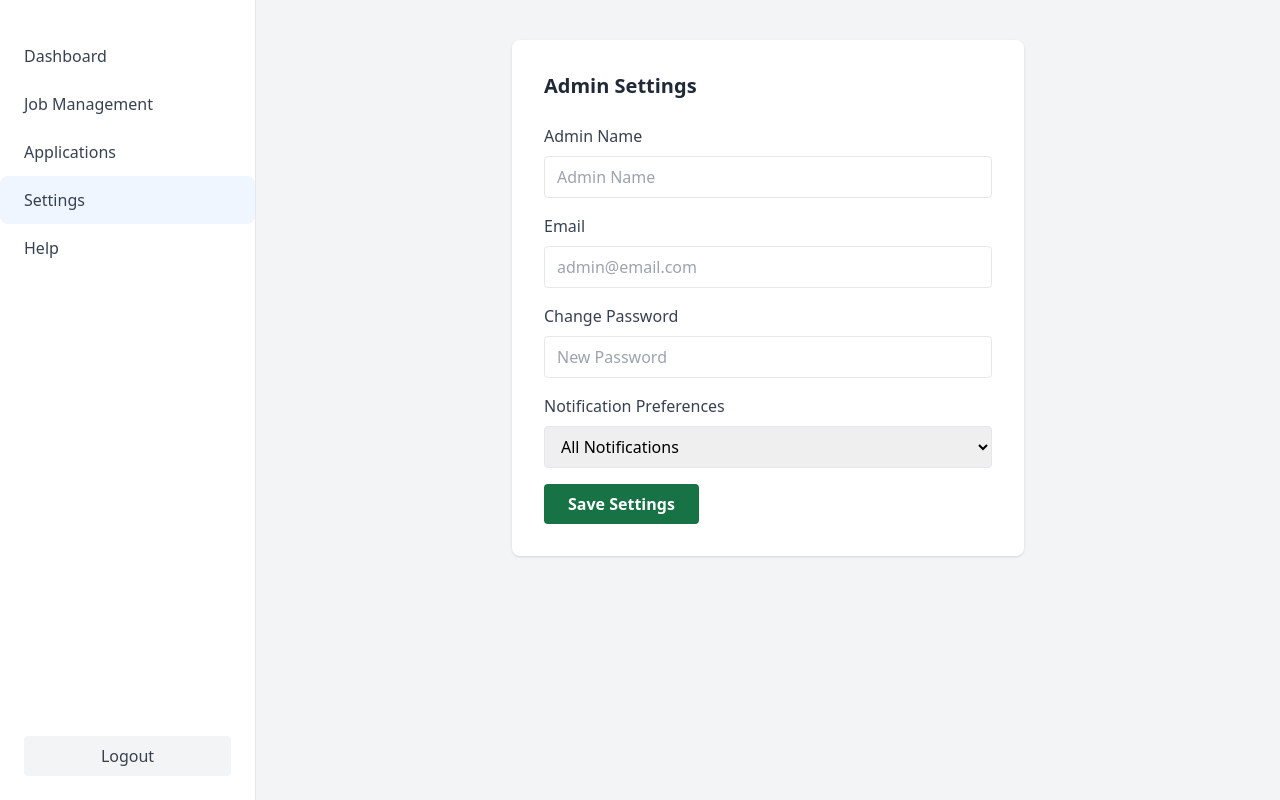
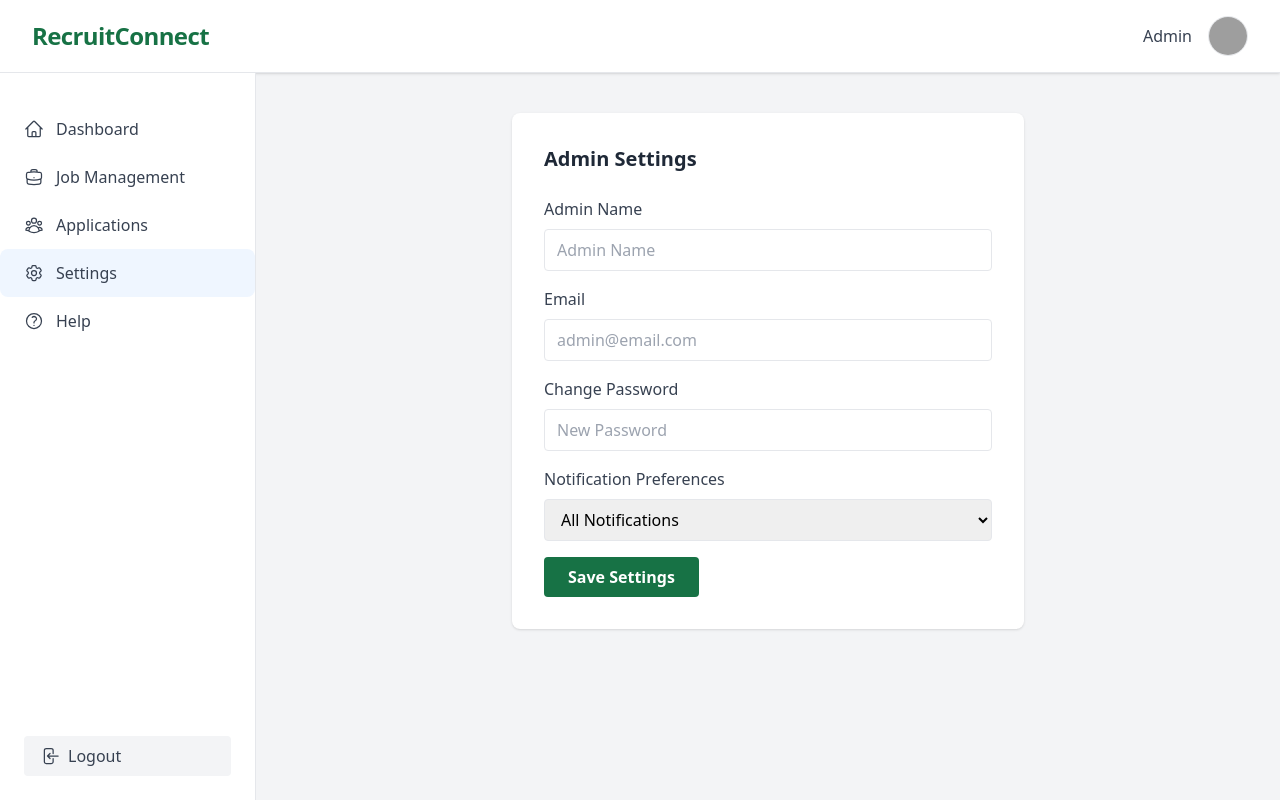
Before and after one commit to Mundia1/recruit-connect-frontend-, a React (Vite) app: page /admin/settings in a window 1280 px wide. Built offline with nearby package versions, Linux system fonts and the light colour scheme; grey boxes are pictures that could not be loaded.

Commit message:
Added recharts library and updated AdminDashboard component to use StatisticsCard and BarChart/LineChart components from recharts library

```diff
--- a/package.json
+++ b/package.json
@@ -23,6 +23,7 @@
     "react-icons": "^5.5.0",
     "react-router-dom": "^7.7.0",
     "react-toastify": "^11.0.5",
+    "recharts": "^3.1.0",
     "yup": "^1.6.1"
   },
   "devDependencies": {
--- a/src/pages/AdminDashboard.jsx
+++ b/src/pages/AdminDashboard.jsx
@@ -1,12 +1,17 @@
+
 import React, { useState } from "react";
 import { useNavigate, useLocation } from "react-router-dom";
+import StatisticsCard from "../components/features/analytics/StatisticsCard";
+import BarChart from "../components/features/analytics/BarChart";
+import LineChart from "../components/features/analytics/LineChart";
+import { BriefcaseIcon, UserGroupIcon, EyeIcon, HomeIcon, Cog6ToothIcon, QuestionMarkCircleIcon, ArrowLeftOnRectangleIcon } from "@heroicons/react/24/outline";
 
 const sidebarItems = [
-  { name: "Dashboard", path: "/admin/dashboard" },
-  { name: "Job Management", path: "/admin/jobs" },
-  { name: "Applications", path: "/admin/applicants" },
-  { name: "Settings", path: "/admin/settings" },
-  { name: "Help", path: "/admin/help" },
+  { name: "Dashboard", path: "/admin/dashboard", icon: HomeIcon },
+  { name: "Job Management", path: "/admin/jobs", icon: BriefcaseIcon },
+  { name: "Applications", path: "/admin/applicants", icon: UserGroupIcon },
+  { name: "Settings", path: "/admin/settings", icon: Cog6ToothIcon },
+  { name: "Help", path: "/admin/help", icon: QuestionMarkCircleIcon },
 ];
 
 export default function AdminDashboard() {
@@ -173,58 +178,58 @@ export default function AdminDashboard() {
     return (
       <>
         <h1 className="text-2xl font-bold text-gray-800 mb-8">Dashboard</h1>
-        {/* Job Management Cards */}
+        {/* Statistics Cards */}
         <div className="grid grid-cols-3 gap-6 mb-8">
-          <div className="bg-white p-6 rounded-lg shadow">
-            <h2 className="text-lg font-semibold text-gray-700">Total Jobs</h2>
-            <p className="text-3xl font-bold text-blue-600 mt-2">120</p>
+          <StatisticsCard
+            title="Active Jobs"
+            value={90}
+            subtitle="Total jobs currently open"
+            trend={"+5%"}
+            icon={BriefcaseIcon}
+            iconBgColor="bg-green-50"
+            iconColor="text-green-600"
+          />
+          <StatisticsCard
+            title="Applications"
+            value={320}
+            subtitle="Total applications received"
+            trend={"+15%"}
+            icon={UserGroupIcon}
+            iconBgColor="bg-blue-50"
+            iconColor="text-blue-600"
+          />
+          <StatisticsCard
+            title="Views"
+            value={1200}
+            subtitle="Profile/job views"
+            trend={"+8%"}
+            icon={EyeIcon}
+            iconBgColor="bg-yellow-50"
+            iconColor="text-yellow-600"
+          />
         </div>
-          <div className="bg-white p-6 rounded-lg shadow">
-            <h2 className="text-lg font-semibold text-gray-700">Active Jobs</h2>
-            <p className="text-3xl font-bold text-green-600 mt-2">90</p>
-          </div>
-          <div className="bg-white p-6 rounded-lg shadow">
-            <h2 className="text-lg font-semibold text-gray-700">Inactive Jobs</h2>
-            <p className="text-3xl font-bold text-gray-400 mt-2">30</p>
-          </div>
-        </div>
-        {/* Analytics Cards */}
+        {/* Analytics Charts */}
         <div className="grid grid-cols-2 gap-6">
-          <div className="bg-white p-6 rounded-lg shadow">
-            <h2 className="text-lg font-semibold text-gray-700 mb-4">Job Applications Over Time</h2>
-            <div className="flex items-end gap-2 h-32">
-              {/* Simple bar chart mockup */}
-              {[40, 60, 80, 50, 70, 90].map((val, i) => (
-                <div
-                  key={i}
-                  className="bg-blue-200 w-8 rounded"
-                  style={{ height: `${val}px` }}
-                ></div>
-              ))}
-            </div>
-            <p className="mt-4 text-green-600 font-bold text-lg">+15%</p>
-            <p className="text-gray-500 text-sm">Last 30 Days = +15%</p>
-          </div>
-          <div className="bg-white p-6 rounded-lg shadow">
-            <h2 className="text-lg font-semibold text-gray-700 mb-4">Job Views Over Time</h2>
-            <svg height="100" width="200" className="mb-2">
-              <polyline
-                fill="none"
-                stroke="#3b82f6"
-                strokeWidth="4"
-                points="0,80 40,60 80,90 120,50 160,70 200,60"
-              />
-            </svg>
-            <p className="mt-4 text-green-600 font-bold text-lg">+8%</p>
-            <p className="text-gray-500 text-sm">Last 30 Days = +8%</p>
-          </div>
+          <BarChart />
+          <LineChart />
         </div>
       </>
     );
   };
 
   return (
-    <div className="min-h-screen flex bg-gray-100">
+    <div className="min-h-screen flex flex-col bg-gray-100">
+      {/* Header */}
+      <header className="w-full bg-white shadow flex items-center justify-between px-8 py-4 border-b">
+        <div className="flex items-center gap-3">
+          <span className="text-2xl font-bold text-[#177245] tracking-tight">RecruitConnect</span>
+        </div>
+        <div className="flex items-center gap-4">
+          <span className="font-medium text-gray-700">Admin</span>
+          <img src="https://ui-avatars.com/api/?name=Admin&background=177245&color=fff" alt="Admin Avatar" className="w-10 h-10 rounded-full border" />
+        </div>
+      </header>
+      <div className="flex flex-1">
         {/* Sidebar */}
         <aside className="w-64 bg-white border-r flex flex-col justify-between">
           <nav className="mt-8">
@@ -232,25 +237,26 @@ export default function AdminDashboard() {
               {sidebarItems.map((item) => (
                 <li
                   key={item.name}
-                className={`px-6 py-3 cursor-pointer hover:bg-blue-50 font-medium text-gray-700 ${
+                  className={`flex items-center gap-3 px-6 py-3 cursor-pointer hover:bg-blue-50 font-medium text-gray-700 ${
                     location.pathname === item.path ? "bg-blue-50 text-blue-600 rounded-lg" : ""
                   }`}
                   onClick={() => navigate(item.path)}
                 >
+                  <item.icon className="w-5 h-5" />
                   {item.name}
                 </li>
               ))}
             </ul>
           </nav>
-        <button className="m-6 bg-gray-100 text-gray-700 px-4 py-2 rounded hover:bg-gray-200">
-          Logout
+          <button className="m-6 flex items-center gap-2 bg-gray-100 text-gray-700 px-4 py-2 rounded hover:bg-gray-200 font-medium">
+            <ArrowLeftOnRectangleIcon className="w-5 h-5" /> Logout
           </button>
         </aside>
-
         {/* Main Content */}
         <main className="flex-1 p-10">
           {renderMainContent()}
         </main>
       </div>
+    </div>
   );
 }
```
Also changed, not shown: 1 other file (tests, documents, lock files or other folders). Lines whose indentation alone changed are shown as unchanged.
